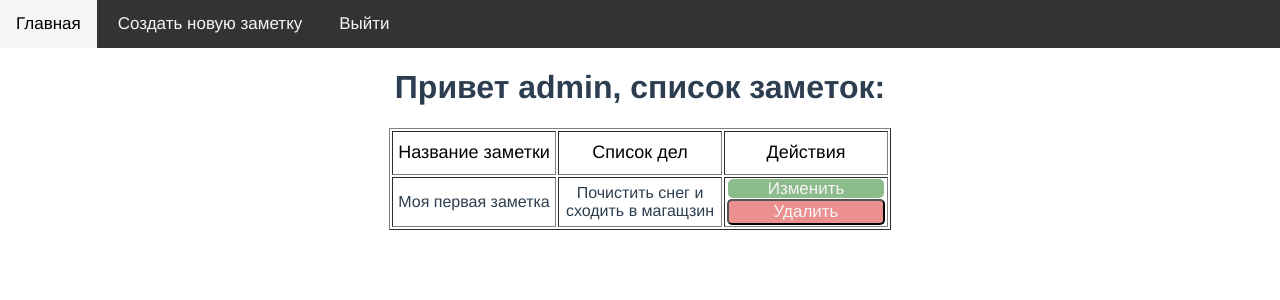
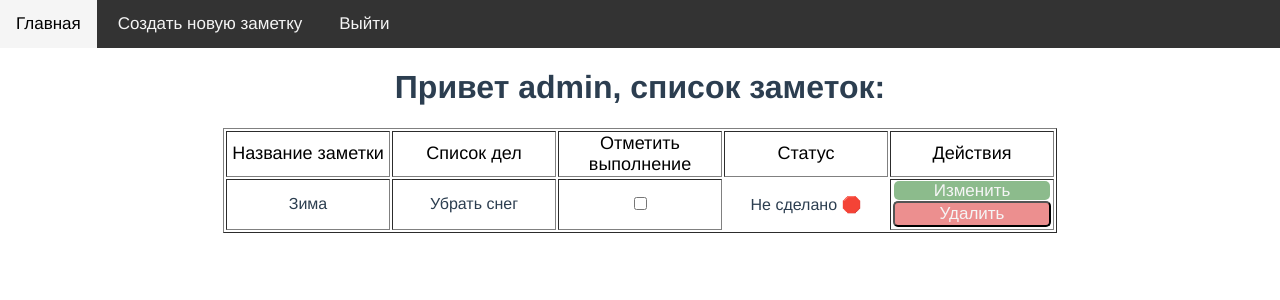
Before and after one commit to iskander1998/vue, a Vue app: page /login in a window 1280 px wide. Both pictures are taken after a click on the button "Войти". Shown: the top 300 px of the page. Built offline with nearby package versions, Linux system fonts and the light colour scheme; data requests are answered from the project's data file.

Commit message:
added checkbox of mission

```diff
--- a/src/components/Add.vue
+++ b/src/components/Add.vue
@@ -36,6 +36,7 @@ export default {
       notes: {
         name: "",
         text: "",
+        checked: false,
       },
     };
   },
@@ -44,6 +45,7 @@ export default {
       let result = await axios.post("http://localhost:3000/notes", {
         name: this.notes.name,
         text: this.notes.text,
+        checked: this.notes.checked,
       });
       if (result.status == 201) {
         this.$router.push({ name: "Home" });
--- a/src/components/Home.vue
+++ b/src/components/Home.vue
@@ -5,11 +5,17 @@
     <tr class="titles">
       <td>Название заметки</td>
       <td>Список дел</td>
+      <td>Отметить выполнение</td>
+      <td>Статус</td>
       <td>Действия</td>
     </tr>
     <tr v-for="item in notes" :key="item.id">
       <td>{{ item.name }}</td>
       <td>{{ item.text }}</td>
+      <td>
+        <input type="checkbox" v-model="item.checked" />
+      </td>
+      <p>{{ item.checked ? "Сделано ✅" : "Не сделано 🛑" }}</p>
       <td>
         <router-link class="update" :to="'/update/' + item.id"
           >Изменить</router-link
--- a/src/components/Update.vue
+++ b/src/components/Update.vue
@@ -13,6 +13,7 @@
       name="name"
       placeholder="Введите текст заметки"
       v-model="notes.text"
+      Сделано
     />
     <button type="button" @click="updateNote">Изменить заметку</button>
   </form>
@@ -52,6 +53,7 @@ export default {
         {
           name: this.notes.name,
           text: this.notes.text,
+          checked: this.notes.checked,
         }
       );
       if (result.status == 200) {
--- a/src/components/db.json
+++ b/src/components/db.json
@@ -57,9 +57,10 @@
   ],
   "notes": [
     {
-      "name": "Моя первая заметка",
-      "text": "Почистить снег и сходить в магащзин",
-      "id": "767f"
+      "name": "Зима",
+      "text": "Убрать снег",
+      "checked": false,
+      "id": "1a26"
     }
   ]
 }
```
